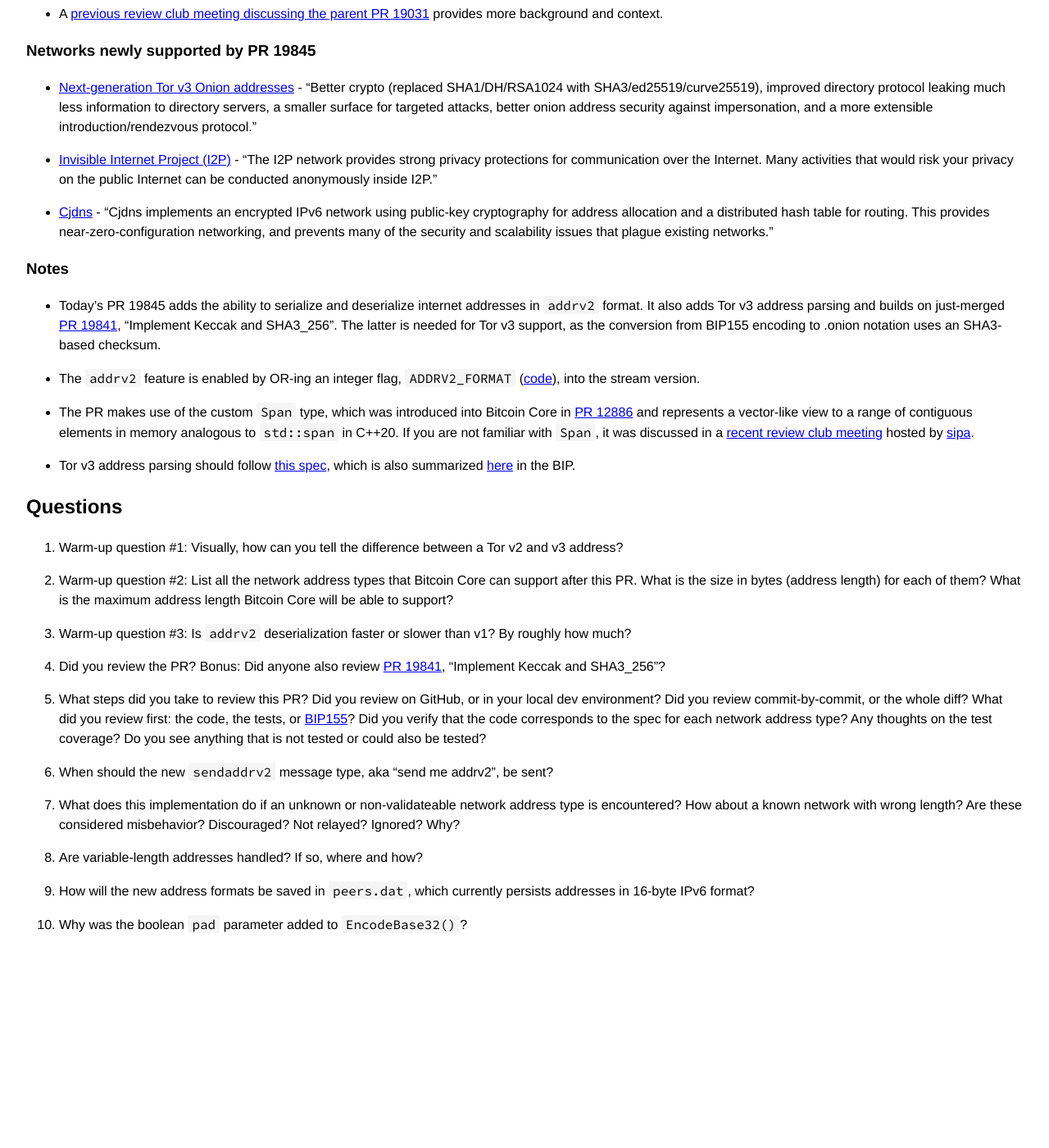
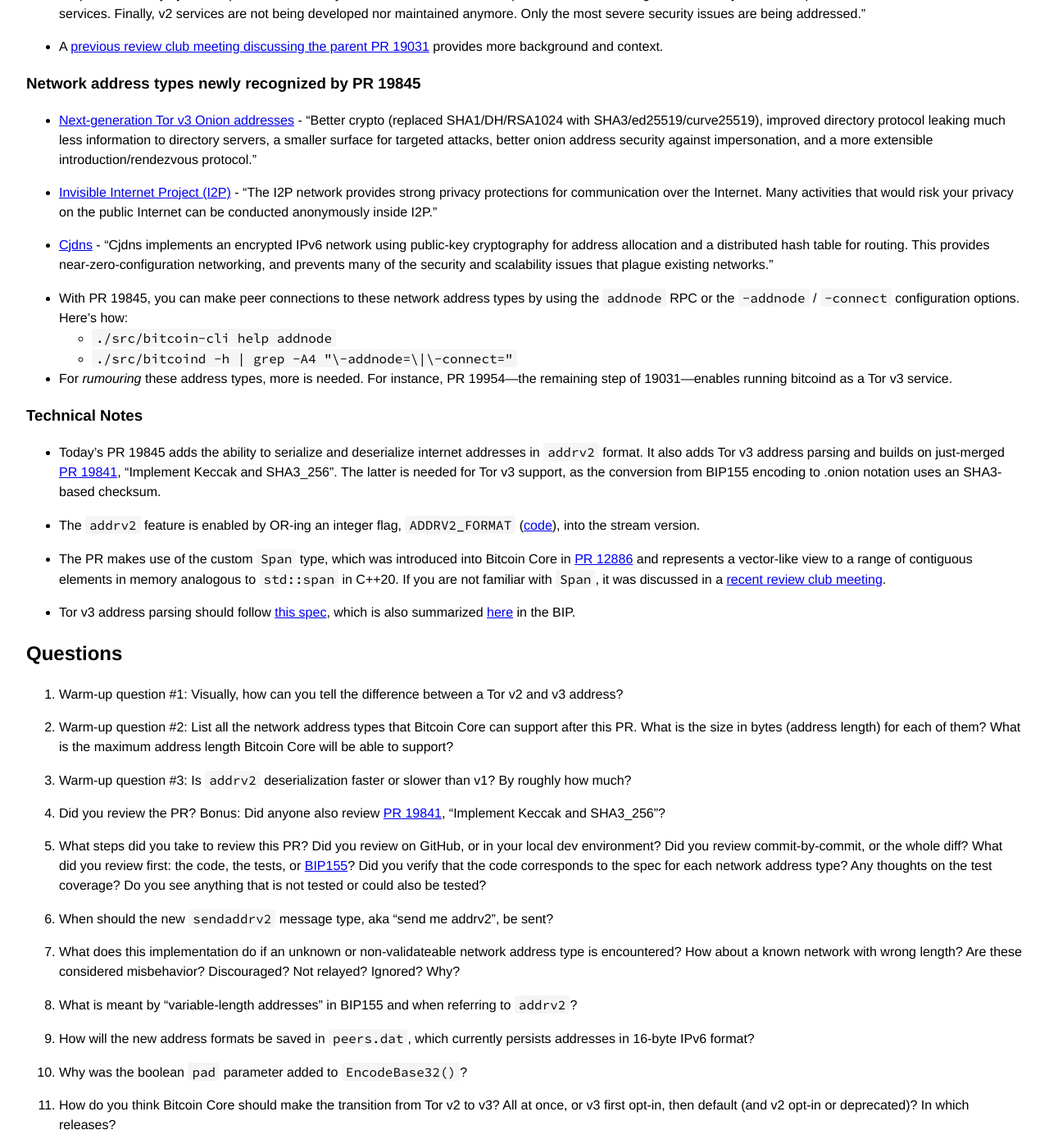
Before and after one commit to bitcoin-core-review-club/website, a Jekyll site: the page built from _posts/2020-09-16-#19845.md, in a window 1280 px wide and 1400 px high, scrolled down 730 px. Shown: the whole window at 82% size. Built offline with Jekyll 4.4.1, drawn with Linux system fonts in a browser that asks for light colours; before the commit the page ends 1886 px from its top, so only the background shows below that; some of the changed text lies outside the part shown.

Commit message:
n19845 notes and questions improvements (#256)
following up on feedback by vasild, jnewbery, and myself

```diff
--- a/_posts/2020-09-16-#19845.md
+++ b/_posts/2020-09-16-#19845.md
@@ -24,6 +24,10 @@
   der Laan to support networks that have longer endpoint addresses than fit in
   the 128 bits/16 bytes of the current `addr` message.
 
+- [Issue 18884 "Tor v3
+  support"](https://github.com/bitcoin/bitcoin/issues/18884) is the meta-issue
+  for tracking overall progress on BIP155 and its implementation.
+
 - This work is urgent because Tor v2 was deprecated yesterday (September 15,
   2020) with 0.4.4.x and will be obsoleted in 0.4.6.x (July 15, 2021). Tor v2 is
   expected to be completely disabled in Tor client stable versions on October
@@ -46,7 +50,7 @@
 - A [previous review club meeting discussing the parent PR 19031](/19031)
   provides more background and context.
 
-### Networks newly supported by PR 19845
+### Network address types newly recognized by PR 19845
 
   - [Next-generation Tor v3 Onion
   addresses](https://trac.torproject.org/projects/tor/wiki/doc/NextGenOnions) -
@@ -67,7 +71,17 @@
     networking, and prevents many of the security and scalability issues that
     plague existing networks."
 
-### Notes
+  - With PR 19845, you can make peer connections to these network address types
+    by using the `addnode` RPC or the `-addnode` / `-connect` configuration
+    options. Here's how:
+      - `./src/bitcoin-cli help addnode`
+      - `./src/bitcoind -h | grep -A4 "\-addnode=\|\-connect="`
+
+   - For *rumouring* these address types, more is needed. For instance, PR
+    19954---the remaining step of 19031---enables running bitcoind as a Tor v3
+    service.
+
+### Technical Notes
 
 - Today's PR 19845 adds the ability to serialize and deserialize internet
   addresses in `addrv2` format. It also adds Tor v3 address parsing and builds
@@ -84,8 +98,7 @@
   Core in [PR 12886](https://github.com/bitcoin/bitcoin/pull/12886) and
   represents a vector-like view to a range of contiguous elements in memory
   analogous to `std::span` in C++20. If you are not familiar with `Span`, it was
-  discussed in a [recent review club meeting](/18468) hosted by
-  [sipa](https://github.com/sipa).
+  discussed in a [recent review club meeting](/18468).
 
 - Tor v3 address parsing should follow [this
   spec](https://gitweb.torproject.org/torspec.git/tree/rend-spec-v3.txt#n2135),
@@ -124,12 +137,17 @@
    address type is encountered? How about a known network with wrong length? Are
    these considered misbehavior? Discouraged? Not relayed? Ignored? Why?
 
-8. Are variable-length addresses handled? If so, where and how?
+8. What is meant by "variable-length addresses" in BIP155 and when referring to
+   `addrv2`?
 
 9. How will the new address formats be saved in `peers.dat`, which currently
    persists addresses in 16-byte IPv6 format?
 
 10. Why was the boolean `pad` parameter added to `EncodeBase32()`?
+
+11. How do you think Bitcoin Core should make the transition from Tor v2 to v3?
+    All at once, or v3 first opt-in, then default (and v2 opt-in or deprecated)?
+    In which releases?
 
 <!-- TODO: After meeting, uncomment and add meeting log between the irc tags
 ## Meeting Log
```
